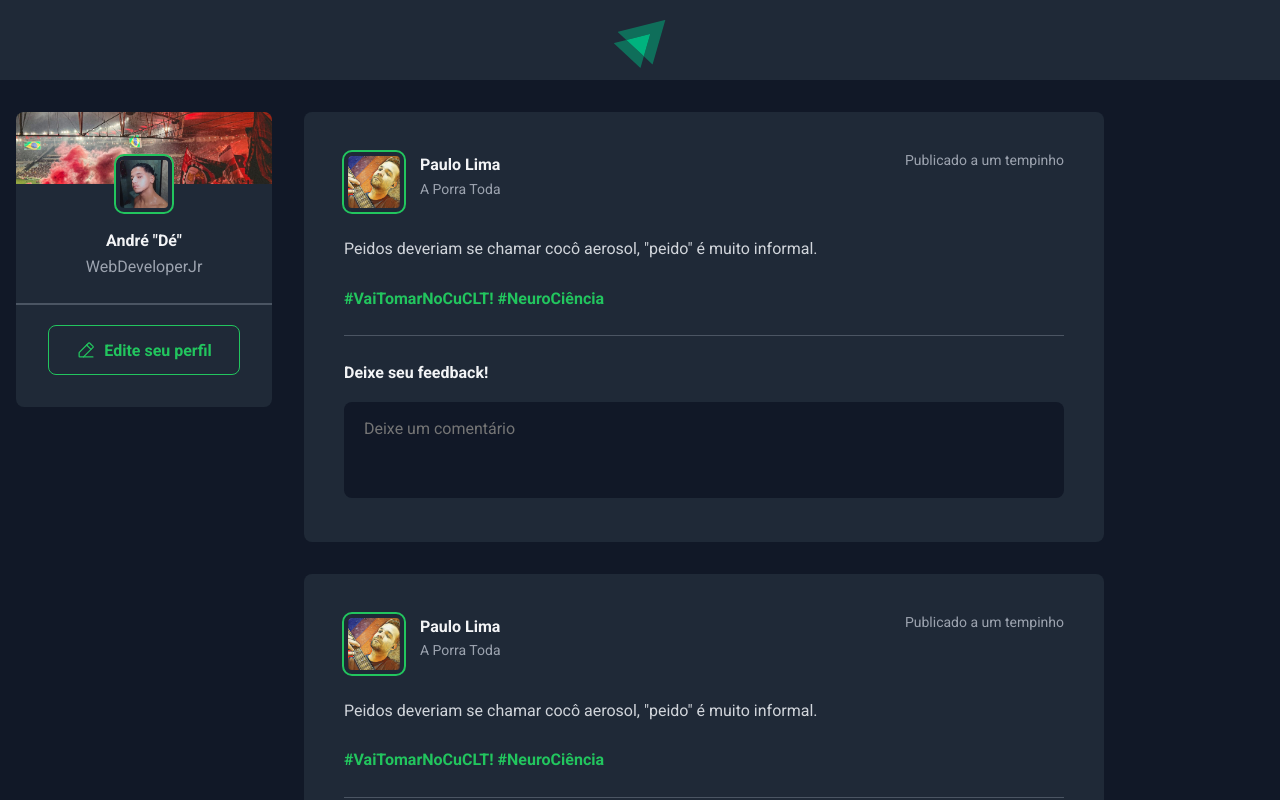
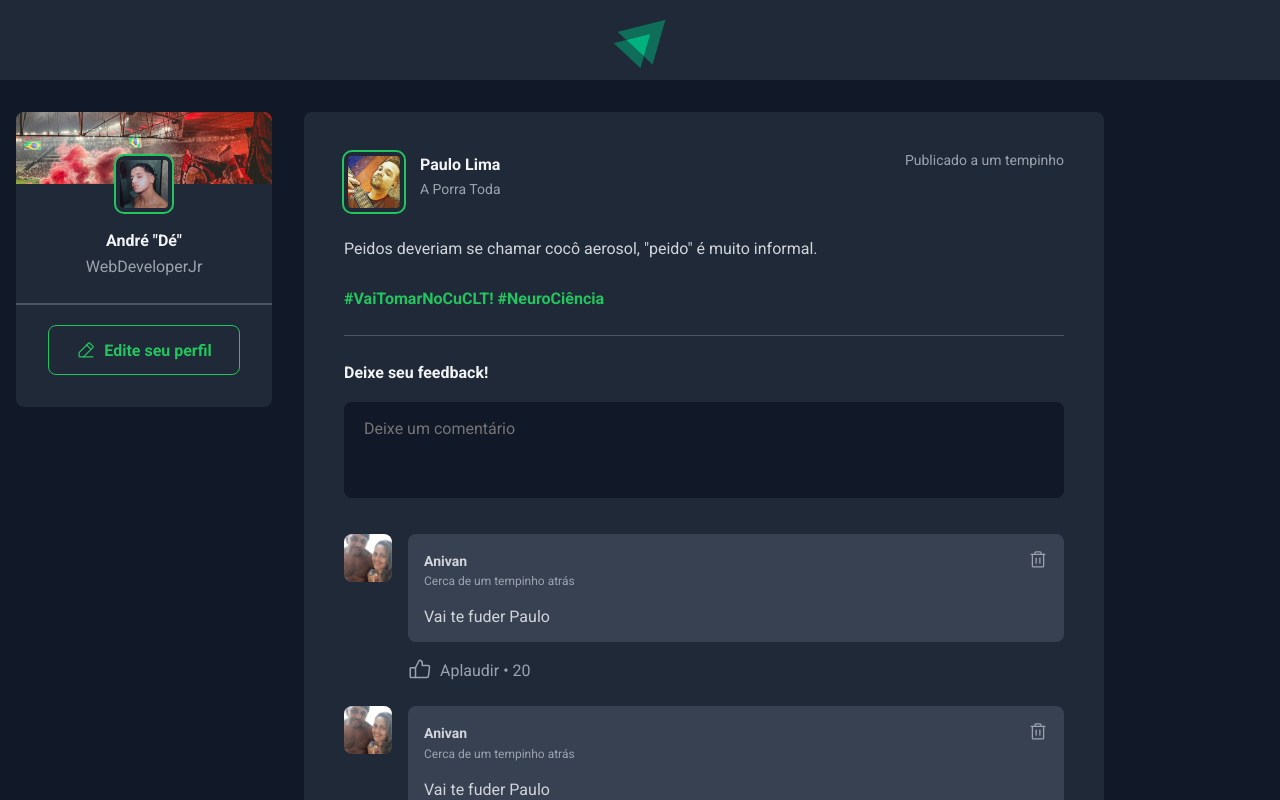
Before and after one commit to Andr7890/IgniteFeed, a React (Vite) app: page / in a window 1280 px wide. Shown: the top 800 px of the page. Built offline with nearby package versions, Linux system fonts and the light colour scheme.

Commit message:
Comment Section

```diff
--- /dev/null
+++ b/src/components/Comment.jsx
@@ -0,0 +1,33 @@
+import { ThumbsUp, Trash } from 'phosphor-react'
+import styles from './Comment.module.css'
+
+export function Comment () {
+    return(
+        <div className={styles.comment}>
+            <img src="src\assets\anivan-profile-pic.jpg" alt="" />
+            <div className={styles.commentBox}>
+                <div className={styles.commentContent}>
+                    <header>
+                        <div className={styles.authorAndTime}>
+                            <strong>Anivan</strong>
+                            <time title='09 de Julho de 2023 às 22:25h'> Cerca de um tempinho atrás </time>
+                        </div>
+
+                        <button title='Excluir comentário'>
+                            <Trash size={20}/>
+                        </button>
+                    </header>
+                    <p> Vai te fuder Paulo </p>
+                </div>
+                <footer>
+                    <button>
+                        <ThumbsUp size={24}/>
+                        Aplaudir <span>20</span>
+                    </button>
+                </footer>
+
+            </div>
+
+        </div>
+    )
+}
--- /dev/null
+++ b/src/components/Comment.module.css
@@ -0,0 +1,86 @@
+.comment {
+    margin-top: 1.5rem;
+    display: flex;
+    gap: 1rem;
+}
+
+.comment >img {
+    height: 3rem;
+    width: 3rem;
+    border-radius: 8px;
+}
+
+.commentBox {
+    flex: 1;
+}
+
+.commentContent {
+    background: var(--gray-700);
+    border-radius: 8px;
+    padding: 1rem;
+}
+
+.commentContent header {
+    display: flex;
+    justify-content: space-between;
+    align-items: flex-start;
+}
+
+.authorAndTime strong {
+    display: block;
+    font-size: 0.875rem;
+    line-height: 1.6;
+}
+
+.authorAndTime time {
+    display: block;
+    font-size: 0.75rem;
+    line-height: 1.6;
+    color: var(--gray-400);
+}
+
+.commentContent header button {
+    background: transparent;
+    border: 0;
+    color: var(--gray-400);
+    cursor: pointer;
+    line-height: 0;
+    border-radius: 2px;
+}
+
+.commentContent header button:hover {
+    color: var(--red-500);
+}
+
+.commentContent p {
+    margin-top: 1rem;
+    color: var(--gray-300);
+}
+
+.commentBox footer {
+    margin-top: 1rem;
+}
+
+.commentBox footer button {
+    background: transparent;
+    border: 0;
+    color: var(--gray-400);
+    cursor: pointer;
+    display: flex;
+    align-items: center;
+
+    border-radius: 2px;
+}
+
+.commentBox footer button:hover {
+    color: var(--green-300);
+}
+
+.commentBox footer button svg {
+    margin-right: 0.5rem;
+}
+
+.commentBox footer span::before {
+    padding: 0 0.25rem;
+    content: "\2022";
+}
--- a/src/components/Post.jsx
+++ b/src/components/Post.jsx
@@ -1,3 +1,4 @@
+import { Comment } from './Comment';
 import styles from './Post.module.css';
 
 export function Post() {
@@ -36,6 +37,13 @@
                 </footer>
             </form>
 
+            <div className={styles.commentList}>
+                <Comment />
+                <Comment />
+                <Comment />
+
+            </div>
+
         </article>
     );
 }
--- a/src/components/Post.module.css
+++ b/src/components/Post.module.css
@@ -117,3 +117,7 @@
 .commentForm button[type=submit]:hover{
     background: var(--green-300);
 }
+
+.commentList {
+    margin-top: 2rem;
+}
--- a/src/global.css
+++ b/src/global.css
@@ -10,6 +10,8 @@
 
     --green-300: #00b37e;
     --green-500: #22c55e;
+
+    --red-500: #F75A68;
 }
 
 :focus {
```
Also changed, not shown: src/assets/anivan-profile-pic.jpg (added).
